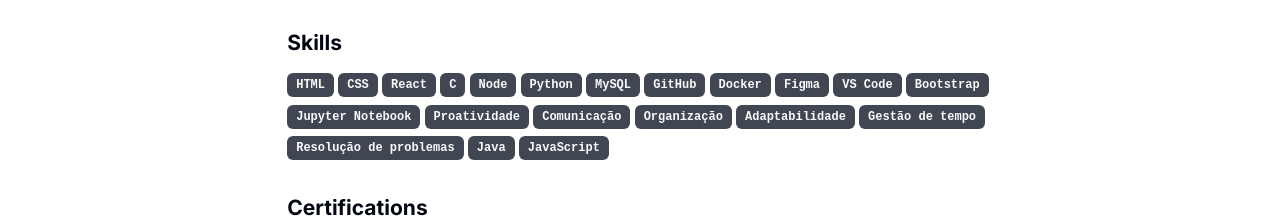
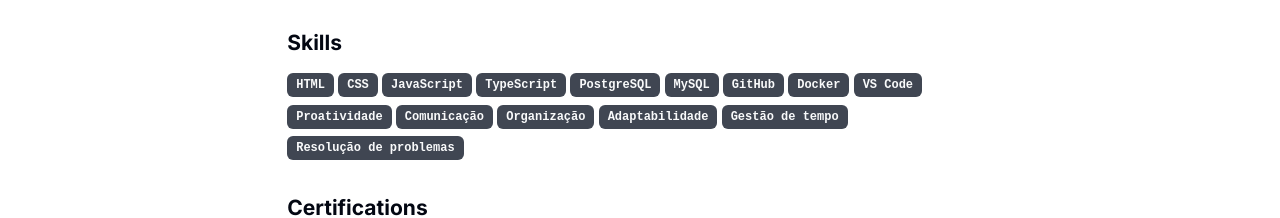
Before and after one commit to BeatrizCercal/beatriz.dev, a Next.js app: page / in a window 1280 px wide. Shown: the part 1049-1267 px from the top of the page. Built offline with nearby package versions, Linux system fonts and the light colour scheme; no server answers.

Commit message:
Update skills list in page.tsx

```diff
--- a/src/app/page.tsx
+++ b/src/app/page.tsx
@@ -87,11 +87,9 @@ const PROJECTS = [
 ];
 
 const SKILLS = [
-  "HTML", "CSS", "React",
-  "C", "Node", "Python", "MySQL",
-  "GitHub", "Docker", "Figma", "VS Code", "Bootstrap", "Jupyter Notebook",
+  "HTML", "CSS", "JavaScript", "TypeScript", "PostgreSQL", "MySQL",
+  "GitHub", "Docker", "VS Code",
   "Proatividade", "Comunicação", "Organização", "Adaptabilidade", "Gestão de tempo", "Resolução de problemas",
-  "Java", "JavaScript",
 ];
 
 const CERTIFICATIONS = [
```
